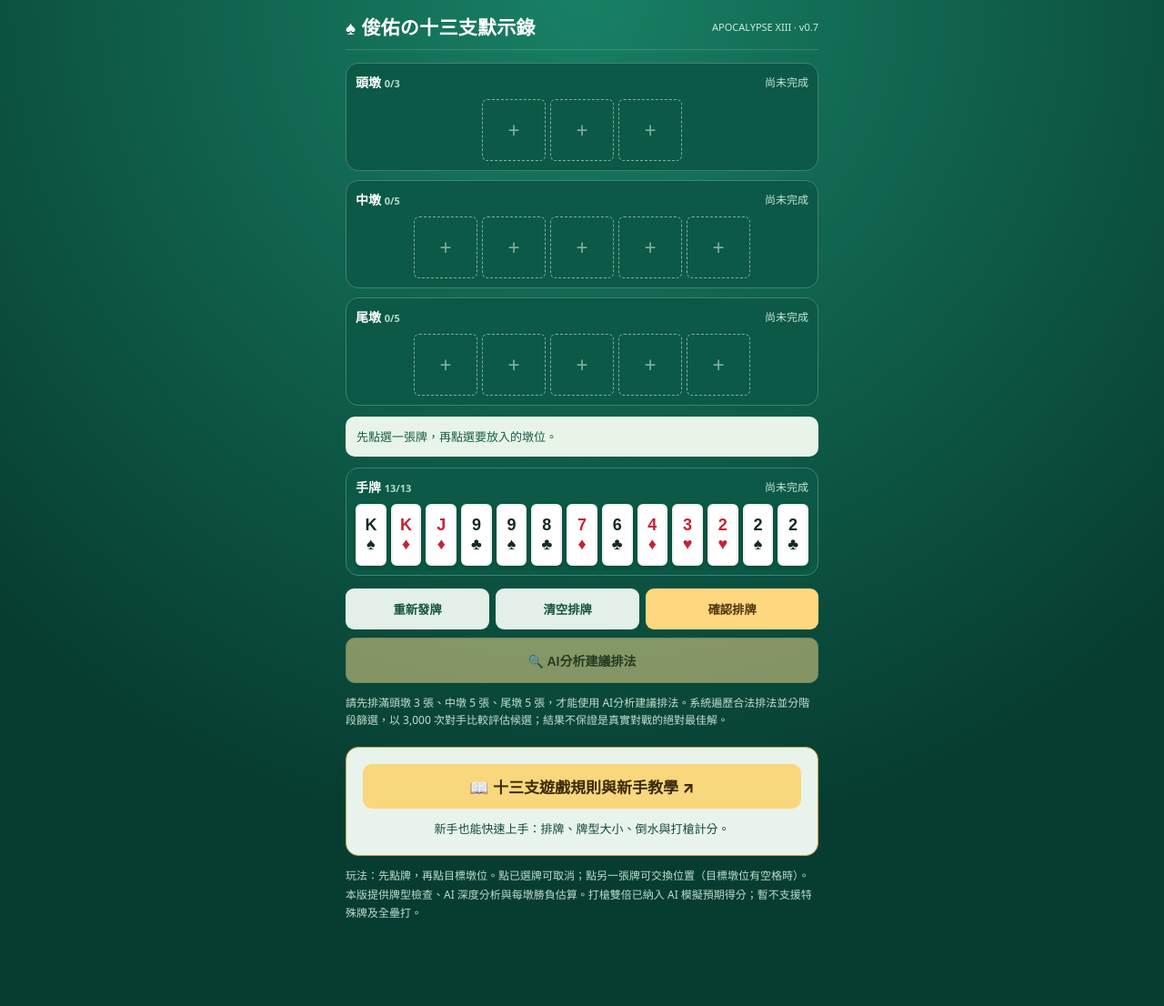
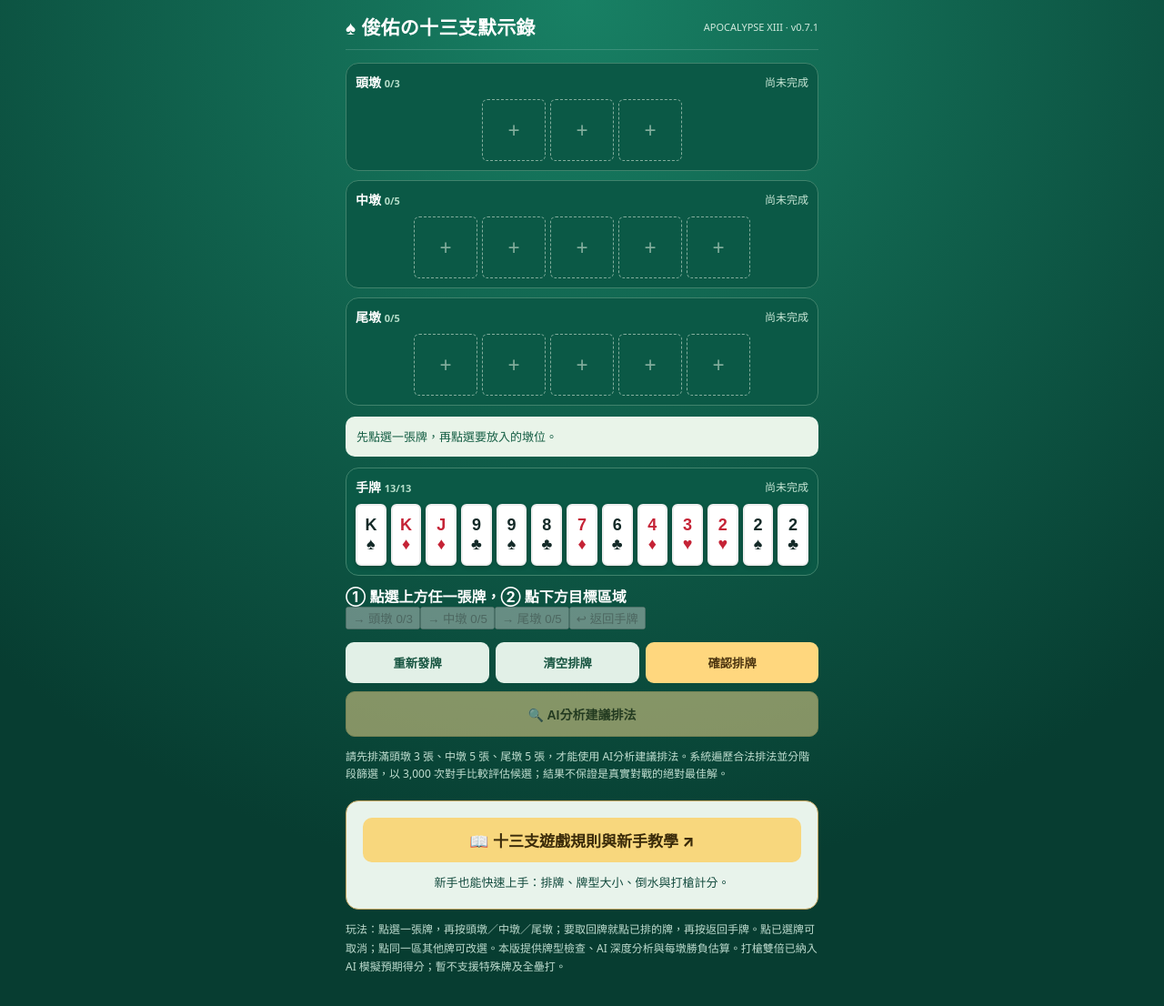
Before and after one commit to yoyobaby1202/apocalypse-xiii, a React (Vite) app: page / in a window 1280 px wide. Shown: the top 1106 px of the page at 91% size. Before the commit the page ends 1066 px from the top, so only its background shows below. Built offline with nearby package versions, Linux system fonts and the light colour scheme.

Commit message:
Update main.tsx

```diff
--- a/src/main.tsx
+++ b/src/main.tsx
@@ -54,7 +54,8 @@ function App(){
     setSelected(null);setMessage(`已將 ${names[card.rank]||card.rank}${card.suit} 放入${labels[to]}。`);
   };
   const tapCard=(zone:Zone,id:string)=>{
-    if(selected){move(selected.zone,selected.id,zone);return;}
+    if(selected?.zone===zone && selected.id===id){setSelected(null);setMessage('已取消選牌。');return;}
+    if(selected && selected.zone!==zone){move(selected.zone,selected.id,zone);return;}
     setSelected({zone,id});setMessage('已選牌，點擊其他墩位或牌即可移動。');
   };
   const tapZone=(zone:Zone)=>{if(selected)move(selected.zone,selected.id,zone);};
@@ -103,13 +104,18 @@ function App(){
     const score=evaluate(hands[zone]);
     return <section className="zone" onClick={()=>tapZone(zone)} key={zone}>
       <header><strong>{labels[zone]} <small>{hands[zone].length}/{caps[zone]}</small></strong><span>{score?.name||'尚未完成'}</span></header>
-      <div className="cards">{hands[zone].map(card=><button type="button" key={card.id} className={`playing-card ${card.suit==='♥'||card.suit==='♦'?'red':''} ${selected?.id===card.id?'selected':''}`} onClick={e=>{e.stopPropagation();tapCard(zone,card.id);}} aria-label={`${names[card.rank]||card.rank}${card.suit}`}><span>{names[card.rank]||card.rank}</span><span>{card.suit}</span></button>)}{Array.from({length:Math.max(0,caps[zone]-hands[zone].length)},(_,i)=><div className="empty" key={i}>+</div>)}</div>
+      <div className={`cards ${zone==='pool'?'pool-cards':'zone-cards'}`}>{hands[zone].map(card=><button type="button" key={card.id} className={`playing-card ${card.suit==='♥'||card.suit==='♦'?'red':''} ${selected?.id===card.id?'selected':''}`} onClick={e=>{e.stopPropagation();tapCard(zone,card.id);}} aria-label={`${names[card.rank]||card.rank}${card.suit}`}><span>{names[card.rank]||card.rank}</span><span>{card.suit}</span></button>)}{Array.from({length:Math.max(0,caps[zone]-hands[zone].length)},(_,i)=><div className="empty" key={i}>+</div>)}</div>
     </section>;
   };
-  return <main><div className="app"><div className="title"><h1>♠ 俊佑の十三支默示錄</h1><span>APOCALYPSE XIII · v0.7</span></div>
+  return <main><div className="app"><div className="title"><h1>♠ 俊佑の十三支默示錄</h1><span>APOCALYPSE XIII · v0.7.1</span></div>
     {renderZone('front')}{renderZone('middle')}{renderZone('back')}
     <div className="notice" role="status">{message}</div>
     {renderZone('pool')}
+    <div className="touch-controls" aria-label="觸控移牌操作">
+      <strong>{selected ? `已選擇 ${labels[selected.zone]}的 ${names[hands[selected.zone].find(c=>c.id===selected.id)?.rank||0]||hands[selected.zone].find(c=>c.id===selected.id)?.rank}${hands[selected.zone].find(c=>c.id===selected.id)?.suit}` : '① 點選上方任一張牌，② 點下方目標區域'}</strong>
+      <div className="touch-targets">{(['front','middle','back','pool'] as const).map(zone=><button key={zone} type="button" disabled={!selected || selected.zone===zone || hands[zone].length>=caps[zone]} onClick={()=>tapZone(zone)}>{zone==='pool'?'↩ 返回手牌':`→ ${labels[zone]} ${hands[zone].length}/${caps[zone]}`}</button>)}</div>
+      {selected&&<button type="button" className="cancel-selection" onClick={()=>setSelected(null)}>取消選取</button>}
+    </div>
     <div className="actions"><button onClick={reset}>重新發牌</button><button onClick={clear}>清空排牌</button><button className="primary" onClick={verify}>確認排牌</button></div>
     <button className="deep-button" onClick={analyze} disabled={busy || hands.front.length!==3 || hands.middle.length!==5 || hands.back.length!==5}>{busy?'🔍 AI 深度分析中…':'🔍 AI分析建議排法'}</button>
     <p className="deep-help">請先排滿頭墩 3 張、中墩 5 張、尾墩 5 張，才能使用 AI分析建議排法。系統遍歷合法排法並分階段篩選，以 3,000 次對手比較評估候選；結果不保證是真實對戰的絕對最佳解。</p>
@@ -156,7 +162,7 @@ function App(){
       <button className="apply" onClick={useSuggestion}>套用建議排法</button>
     </section>}
     <div className="rules-entry"><a href="/rules.html" target="_blank" rel="noopener noreferrer">📖 十三支遊戲規則與新手教學 ↗</a><p>新手也能快速上手：排牌、牌型大小、倒水與打槍計分。</p></div>
-    <p className="hint">玩法：先點牌，再點目標墩位。點已選牌可取消；點另一張牌可交換位置（目標墩位有空格時）。本版提供牌型檢查、AI 深度分析與每墩勝負估算。打槍雙倍已納入 AI 模擬預期得分；暫不支援特殊牌及全壘打。</p>
+    <p className="hint">玩法：點選一張牌，再按頭墩／中墩／尾墩；要取回牌就點已排的牌，再按返回手牌。點已選牌可取消；點同一區其他牌可改選。本版提供牌型檢查、AI 深度分析與每墩勝負估算。打槍雙倍已納入 AI 模擬預期得分；暫不支援特殊牌及全壘打。</p>
   </div></main>;
 }
 
```
